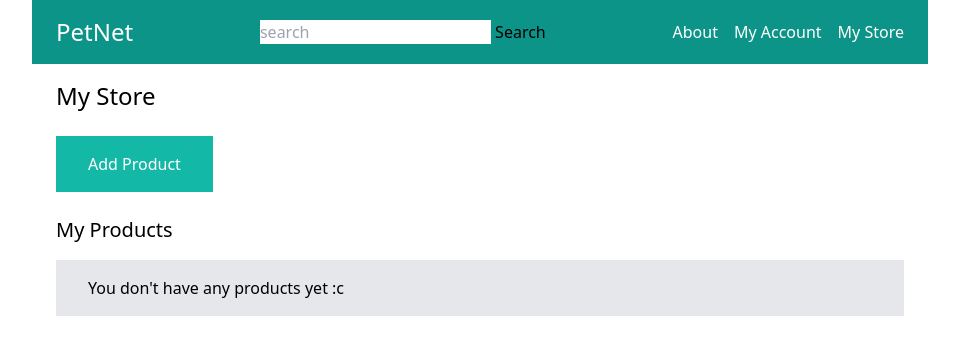
After one commit to vladiiii/EcomDjango, a Django app: page /my-store/ in a window 1280 px wide. The commit adds this page. Shown: the top 355 px of the page, without its empty margins (160-1119 px from the left). Run offline with Django 4.2, Linux system fonts and the light colour scheme; the visitor is signed in with stand-in values (Sample User, id 1); data that the repository does not hold is empty; some libraries are stand-ins or nearby versions.

```diff
--- a/core/templates/core/base.html
+++ b/core/templates/core/base.html
@@ -27,6 +27,7 @@
 
         {% if request.user.is_authenticated %}
           <a href="{% url 'myaccount' %}" class="text-white">My Account</a>
+          <a href="{% url 'my_store' %}" class="text-white">My Store</a>
         {% endif %}
       </div>
     </nav>
--- /dev/null
+++ b/userprofile/templates/userprofile/my_store.html
@@ -0,0 +1,34 @@
+{% extends "core/base.html" %}
+{% block title %}
+My Store
+{% endblock title %}
+
+{% block content %}
+    <h1 class="text-2xl">My Store</h1>
+
+    <a href="{% url 'add_product' %}" class="py-4 px-8 bg-teal-500 text-white inline-block mt-6">Add Product</a>
+
+    <h2 class="mt-6 text-xl">My Products</h2>
+
+    {% if request.user.products.all %}
+        <div class="flex flex-wrap ">
+            {% for product in request.user.products.all %}
+                <div class="product w-1/3 p-2">
+                    <div class="bg-gray-100 p-4">
+                        <a href="{% url 'edit_product' product.id %}">
+                            {% if product.image %}
+                                <div class="image mb-2">
+                                    <img src="{{product.image.url}}" alt="product image of {{product.title}}">
+                                </div>
+                            {% endif %}
+                            <h2 class="text-xl">{{product.title}}</h2>
+                            <p class="text-sm text-gray-600">${{product.get_display_price}}</p>
+                        </a>
+                    </div>
+                </div>
+            {% endfor %}
+        </div>
+    {% else %}
+        <p class="mt-4 py-4 px-8 bg-gray-200">You don't have any products yet :c</p>
+    {% endif %}
+{% endblock content %}
--- a/userprofile/urls.py
+++ b/userprofile/urls.py
@@ -7,5 +7,8 @@ urlpatterns = [
     path("login/", auth_views.LoginView.as_view(template_name="userprofile/login.html"), name="login"),
     path("logout/", auth_views.LogoutView.as_view(), name="logout"),
     path("myaccount/", views.myaccount, name="myaccount"),
+    path("my-store/", views.my_store, name="my_store"),
+    path("my-store/add-product/", views.add_product, name="add_product"),
+    path("my-store/edit-product/<int:pk>/", views.edit_product, name="edit_product"),
     path("vendors/<int:pk>/", views.vendor_detail, name="vendor_detail"),
 ]
--- a/userprofile/views.py
+++ b/userprofile/views.py
@@ -1,9 +1,13 @@
 from django.contrib.auth.forms import UserCreationForm
+from django.contrib.auth.decorators import login_required
 from django.contrib.auth import login
 from django.shortcuts import render, redirect
+from django.utils.text import slugify
 from django.contrib.auth.models import User
 
 from .models import UserProfile
+from store.forms import ProductForm
+from store.models import Product
 
 
 def vendor_detail(request, pk):
@@ -12,6 +16,47 @@ def vendor_detail(request, pk):
     return render(request, "userprofile/vendor_detail.html", {"user": user})
 
 
+@login_required
+def my_store(request):
+    return render(request, "userprofile/my_store.html")
+
+
+@login_required
+def add_product(request):
+    if request.method == "POST":
+        form = ProductForm(request.POST, request.FILES)
+        if form.is_valid():
+            title = request.POST.get("title")
+
+            product = form.save(commit=False)
+            product.user = request.user
+            product.slug = slugify(title)
+            product.save()
+
+            return redirect("my_store")
+    else:
+        form = ProductForm()
+
+    return render(request, "userprofile/add_product.html", {"title": "Add Product", "form": form})
+
+
+@login_required
+def edit_product(request, pk):
+    product = Product.objects.filter(user=request.user).get(pk=pk)
+
+    if request.method == "POST":
+        form = ProductForm(request.POST, request.FILES, instance=product)
+
+        if form.is_valid():
+            form.save()
+            return redirect("my_store")
+    else:
+        form = ProductForm(instance=product)
+
+    return render(request, "userprofile/add_product.html", {"title": "Edit Product", "form": form})
+
+
+@login_required
 def myaccount(request):
     return render(request, "userprofile/myaccount.html")
 
```
Also changed, not shown: store/forms.py (added, +15 -0 lines), userprofile/templates/userprofile/add_product.html (added, +14 -0 lines).
